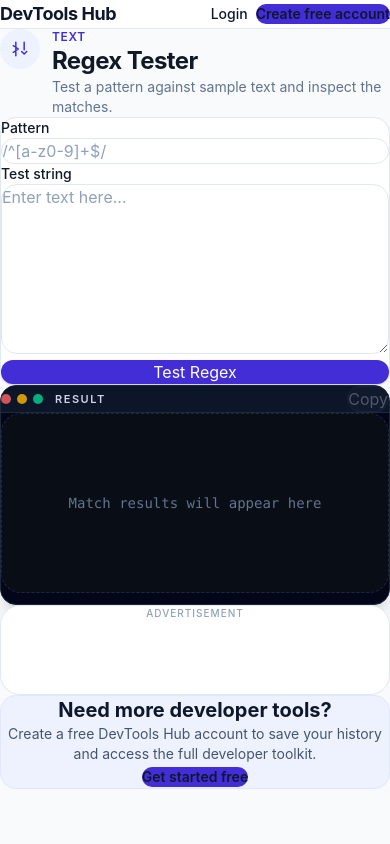
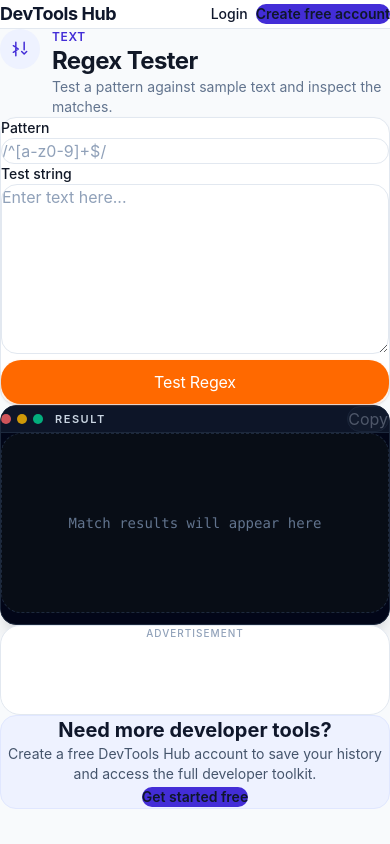
Before and after one commit to christalselvin/devtool-hub-frondend, a React (Vite) app: page /tools/regex in a window 390 px wide. Built offline with nearby package versions, Linux system fonts and the light colour scheme; no server answers.

Commit message:
fix(ui): finalize responsive button system

```diff
--- a/src/components/ui/Button.tsx
+++ b/src/components/ui/Button.tsx
@@ -13,21 +13,21 @@
 
 const variantClasses: Record<Variant, string> = {
   primary:
-    "bg-indigo-700 text-white hover:bg-indigo-800 active:bg-indigo-900 shadow-sm shadow-indigo-900/10",
+    "bg-orange-500 text-white shadow-sm shadow-orange-500/20 hover:bg-orange-600 hover:shadow-md hover:shadow-orange-500/25 active:bg-orange-700 active:scale-[0.98]",
   secondary:
-    "bg-white text-ink border border-slate-200 hover:bg-slate-50 active:bg-slate-100",
+    "border border-slate-200 bg-white text-slate-900 shadow-sm hover:border-orange-200 hover:bg-orange-50 hover:text-orange-700 active:bg-orange-100 active:scale-[0.98]",
   success:
-    "bg-teal-700 text-white hover:bg-teal-800 active:bg-teal-900 shadow-sm shadow-teal-900/10",
+    "bg-emerald-600 text-white shadow-sm shadow-emerald-600/20 hover:bg-emerald-700 hover:shadow-md active:bg-emerald-800 active:scale-[0.98]",
   danger:
-    "bg-white text-red-600 border border-red-200 hover:bg-red-50 active:bg-red-100",
+    "border border-red-200 bg-white text-red-600 shadow-sm hover:bg-red-50 active:bg-red-100 active:scale-[0.98]",
   ghost:
-    "bg-transparent text-slate-500 hover:bg-slate-100 hover:text-ink",
+    "bg-transparent text-slate-600 hover:bg-slate-100 hover:text-slate-950 active:bg-slate-200 active:scale-[0.98]",
 };
 
 const sizeClasses: Record<Size, string> = {
-  sm: "px-3 py-1.5 text-xs gap-1.5",
-  md: "px-4 py-2.5 text-sm gap-2",
-  lg: "px-5 py-3 text-sm gap-2",
+  sm: "min-h-9 px-3.5 text-xs gap-1.5 rounded-lg",
+  md: "min-h-10 px-4.5 text-sm gap-2 rounded-lg",
+  lg: "min-h-11 px-5.5 text-sm sm:text-base gap-2 rounded-xl",
 };
 
 export default function Button({
@@ -42,21 +42,25 @@
 }: ButtonProps) {
   return (
     <button
+      type={props.type ?? "button"}
       disabled={disabled}
       className={[
-        "inline-flex items-center justify-center rounded-lg font-medium",
-        "transition-colors duration-150",
-        "focus:outline-none focus-visible:ring-2 focus-visible:ring-indigo-500 focus-visible:ring-offset-2",
-        "disabled:cursor-not-allowed disabled:opacity-50",
+        "inline-flex min-w-0 items-center justify-center",
+        "whitespace-nowrap align-middle",
+        "font-semibold leading-none tracking-[-0.01em]",
+        "transition-all duration-200 ease-out",
+        "select-none touch-manipulation",
+        "focus:outline-none focus-visible:ring-4 focus-visible:ring-orange-500/20 focus-visible:ring-offset-2",
+        "disabled:cursor-not-allowed disabled:pointer-events-none disabled:opacity-50 disabled:shadow-none",
         variantClasses[variant],
         sizeClasses[size],
-        fullWidth ? "w-full" : "",
+        fullWidth ? "w-full" : "max-w-full",
         className,
       ].join(" ")}
       {...props}
     >
-      {icon}
-      {children}
+      {icon && <span className="shrink-0" aria-hidden="true">{icon}</span>}
+      <span className="min-w-0 truncate">{children}</span>
     </button>
   );
 }
```
